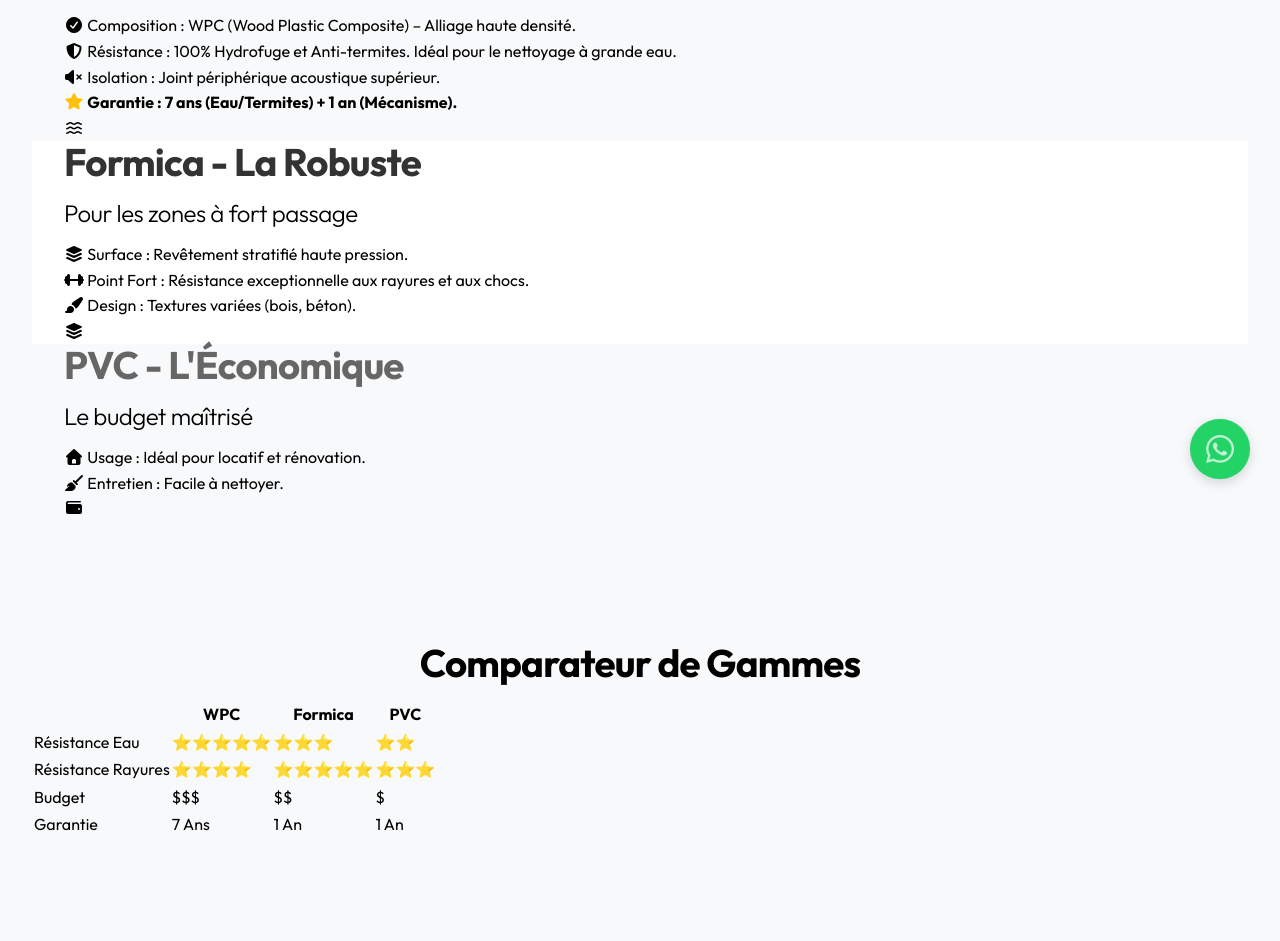
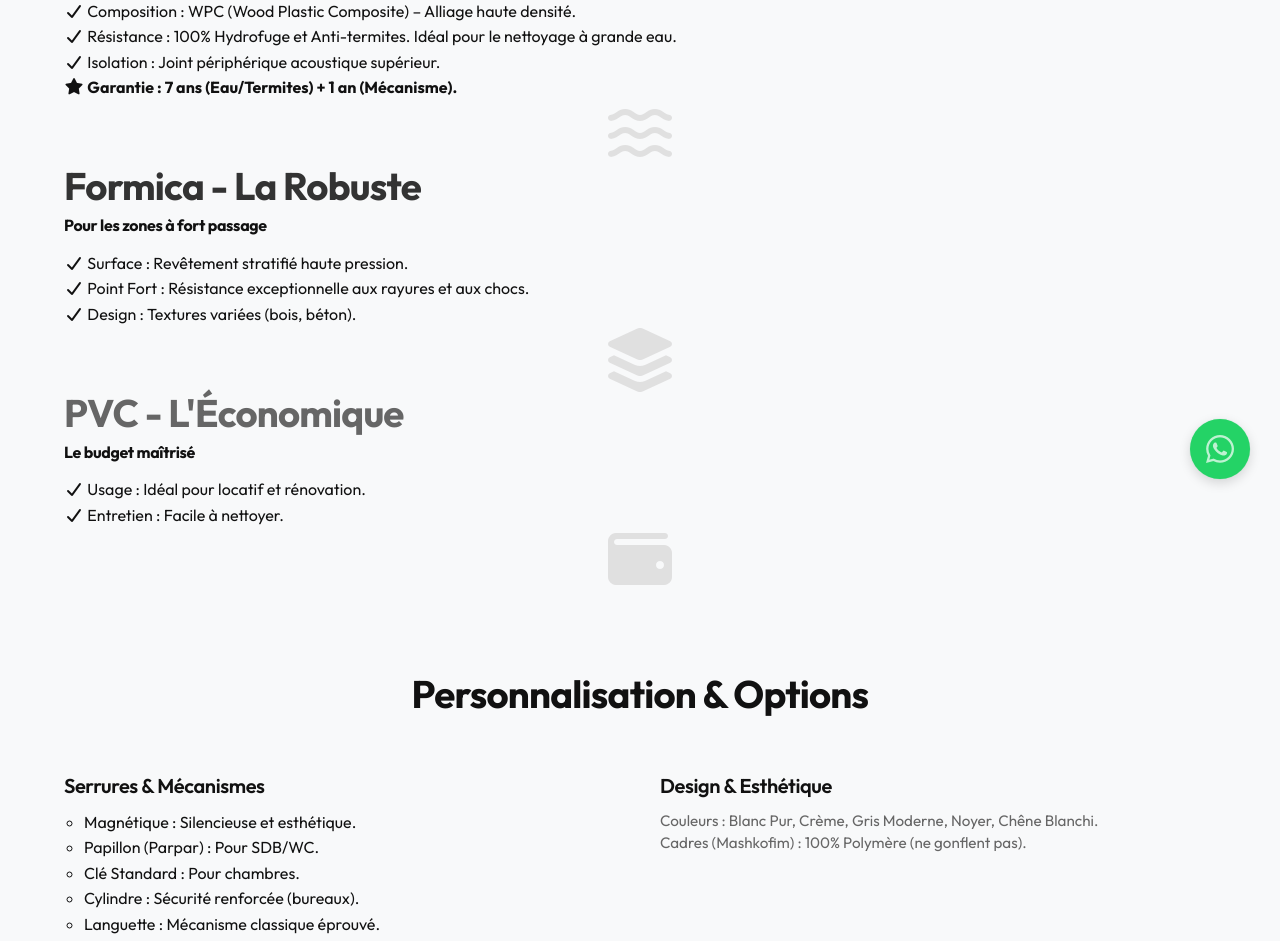
Before and after one commit to yankele13-cmyk/gad-doors-pro, a Next.js app: page /products-range in a window 1280 px wide. Shown: the part 291-1232 px from the top of the page. Built offline with nearby package versions, Linux system fonts and the light colour scheme.

Commit message:
Revert "Redesign Products Range page with Immersive Sections"
This reverts commit 11c3ad7de35822ac2441cc7a4584100054d81d0b.

```diff
--- a/src/app/globals.css
+++ b/src/app/globals.css
@@ -23,6 +23,18 @@
 :root {
   /* Palette - Minimalist & Premium */
   --bg-body: #f8f9fa;
+  --bg-surface: #ffffff;
+  --text-main: #111111;
+  --text-muted: #666666;
+  --accent-color: #d4af37;
+  --accent-hover: #b4942b;
+
+  /* Spacing & Layout */
+  --container-width: 1400px;
+  /* Wider for modern feel */
+  --header-height: 80px;
+  --radius-sm: 8px;
+  --radius-md: 16px;
   --radius-lg: 24px;
 
   /* Effects */
--- a/src/app/products-range/page.js
+++ b/src/app/products-range/page.js
@@ -14,136 +14,121 @@
           <p className="section-subtitle-modern">{t('hero_subtitle')}</p>
         </div>
 
-        {/* WPC Section */}
-        <section className="range-section">
-          <div className="container">
-            <div className="range-content">
-              <div className="range-text">
-                <h2 style={{ color: 'var(--accent-color)', marginBottom: '1rem' }}>{t('wpc_title')}</h2>
-                <h4 className="mb-4" style={{ fontSize: '1.5rem', fontWeight: 300 }}>{t('wpc_subtitle')}</h4>
-                <ul className="range-features">
-                  <li><i className="fas fa-check-circle"></i> {t('wpc_comp')}</li>
-                  <li><i className="fas fa-shield-alt"></i> {t('wpc_resist')}</li>
-                  <li><i className="fas fa-volume-mute"></i> {t('wpc_iso')}</li>
-                  <li><i className="fas fa-star" style={{ color: '#ffc107' }}></i> <strong>{t('wpc_warranty')}</strong></li>
-                </ul>
-              </div>
-              <div className="range-visual">
-                <i className="fas fa-water"></i>
-              </div>
+        {/* Detailed Ranges */}
+        <div className="container" style={{ marginBottom: '80px' }}>
+          {/* WPC */}
+          <div className="premium-card mb-5" style={{ flexDirection: 'row', flexWrap: 'wrap', alignItems: 'flex-start' }}>
+            <div style={{ flex: '1 1 300px', paddingInlineEnd: '20px' }}>
+              <h2 style={{ color: 'var(--accent-color)', marginBottom: '10px' }}>{t('wpc_title')}</h2>
+              <h4 className="mb-3">{t('wpc_subtitle')}</h4>
+              <ul style={{ listStyle: 'none', padding: 0 }}>
+                <li className="mb-2"><i className="fas fa-check text-success me-2"></i> {t('wpc_comp')}</li>
+                <li className="mb-2"><i className="fas fa-check text-success me-2"></i> {t('wpc_resist')}</li>
+                <li className="mb-2"><i className="fas fa-check text-success me-2"></i> {t('wpc_iso')}</li>
+                <li className="mb-2"><i className="fas fa-star text-warning me-2"></i> <strong>{t('wpc_warranty')}</strong></li>
+              </ul>
+            </div>
+            <div style={{ flex: '0 0 100px', display: 'flex', justifyContent: 'center', alignItems: 'center' }}>
+               <i className="fas fa-water" style={{ fontSize: '4rem', color: '#e0e0e0' }}></i>
             </div>
           </div>
-        </section>
 
-        {/* Formica Section */}
-        <section className="range-section" style={{ background: '#fff' }}>
-          <div className="container">
-            <div className="range-content">
-              <div className="range-text">
-                <h2 style={{ color: '#333', marginBottom: '1rem' }}>{t('formica_title')}</h2>
-                <h4 className="mb-4" style={{ fontSize: '1.5rem', fontWeight: 300 }}>{t('formica_subtitle')}</h4>
-                <ul className="range-features">
-                  <li><i className="fas fa-layer-group"></i> {t('formica_comp')}</li>
-                  <li><i className="fas fa-dumbbell"></i> {t('formica_resist')}</li>
-                  <li><i className="fas fa-paint-brush"></i> {t('formica_design')}</li>
-                </ul>
-              </div>
-              <div className="range-visual">
-                <i className="fas fa-layer-group"></i>
-              </div>
+          {/* Formica */}
+          <div className="premium-card mb-5" style={{ flexDirection: 'row', flexWrap: 'wrap', alignItems: 'flex-start' }}>
+            <div style={{ flex: '1 1 300px', paddingInlineEnd: '20px' }}>
+              <h2 style={{ color: '#333', marginBottom: '10px' }}>{t('formica_title')}</h2>
+              <h4 className="mb-3">{t('formica_subtitle')}</h4>
+              <ul style={{ listStyle: 'none', padding: 0 }}>
+                <li className="mb-2"><i className="fas fa-check text-success me-2"></i> {t('formica_comp')}</li>
+                <li className="mb-2"><i className="fas fa-check text-success me-2"></i> {t('formica_resist')}</li>
+                <li className="mb-2"><i className="fas fa-check text-success me-2"></i> {t('formica_design')}</li>
+              </ul>
+            </div>
+            <div style={{ flex: '0 0 100px', display: 'flex', justifyContent: 'center', alignItems: 'center' }}>
+               <i className="fas fa-layer-group" style={{ fontSize: '4rem', color: '#e0e0e0' }}></i>
             </div>
           </div>
-        </section>
 
-        {/* PVC Section */}
-        <section className="range-section">
-          <div className="container">
-            <div className="range-content">
-              <div className="range-text">
-                <h2 style={{ color: '#666', marginBottom: '1rem' }}>{t('pvc_title')}</h2>
-                <h4 className="mb-4" style={{ fontSize: '1.5rem', fontWeight: 300 }}>{t('pvc_subtitle')}</h4>
-                <ul className="range-features">
-                  <li><i className="fas fa-home"></i> {t('pvc_usage')}</li>
-                  <li><i className="fas fa-broom"></i> {t('pvc_maint')}</li>
-                </ul>
-              </div>
-              <div className="range-visual">
-                <i className="fas fa-wallet"></i>
-              </div>
+          {/* PVC */}
+          <div className="premium-card" style={{ flexDirection: 'row', flexWrap: 'wrap', alignItems: 'flex-start' }}>
+            <div style={{ flex: '1 1 300px', paddingInlineEnd: '20px' }}>
+              <h2 style={{ color: '#666', marginBottom: '10px' }}>{t('pvc_title')}</h2>
+              <h4 className="mb-3">{t('pvc_subtitle')}</h4>
+              <ul style={{ listStyle: 'none', padding: 0 }}>
+                <li className="mb-2"><i className="fas fa-check text-success me-2"></i> {t('pvc_usage')}</li>
+                <li className="mb-2"><i className="fas fa-check text-success me-2"></i> {t('pvc_maint')}</li>
+              </ul>
+            </div>
+            <div style={{ flex: '0 0 100px', display: 'flex', justifyContent: 'center', alignItems: 'center' }}>
+               <i className="fas fa-wallet" style={{ fontSize: '4rem', color: '#e0e0e0' }}></i>
             </div>
           </div>
-        </section>
+        </div>
+
+        {/* Technical Options */}
+        <div className="container mb-5">
+            <h2 className="text-center mb-4">{t('tech_title')}</h2>
+            <div className="product-grid">
+                <div className="premium-card">
+                    <h3>{t('tech_locks_title')}</h3>
+                    <ul style={{ listStyle: 'circle', paddingInlineStart: '20px' }}>
+                        <li>{t('lock_mag')}</li>
+                        <li>{t('lock_butterfly')}</li>
+                        <li>{t('lock_key')}</li>
+                        <li>{t('lock_cyl')}</li>
+                        <li>{t('lock_lang')}</li>
+                    </ul>
+                </div>
+                <div className="premium-card">
+                    <h3>{t('tech_design_title')}</h3>
+                    <p>{t('colors_avail')}</p>
+                    <p>{t('frames_desc')}</p>
+                </div>
+            </div>
+        </div>
 
         {/* Comparator Table */}
-        <div className="container section-padding">
-          <h2 className="text-center mb-5">{t('comp_title')}</h2>
-          <div className="comparator-wrapper">
-            <table className="comparator-table">
+        <div className="container">
+          <h2 className="text-center mb-4">{t('comp_title')}</h2>
+          <div style={{ overflowX: 'auto' }}>
+            <table style={{ width: '100%', borderCollapse: 'collapse', background: 'white', borderRadius: '8px', overflow: 'hidden', boxShadow: '0 4px 6px rgba(0,0,0,0.05)' }}>
               <thead>
-                <tr>
-                  <th></th>
-                  <th style={{ color: 'var(--accent-color)' }}>WPC</th>
-                  <th>Formica</th>
-                  <th>PVC</th>
+                <tr style={{ background: '#f8f9fa', borderBottom: '2px solid #eee' }}>
+                  <th style={{ padding: '15px', textAlign: 'start' }}></th>
+                  <th style={{ padding: '15px', textAlign: 'center', color: 'var(--accent-color)' }}>WPC</th>
+                  <th style={{ padding: '15px', textAlign: 'center' }}>Formica</th>
+                  <th style={{ padding: '15px', textAlign: 'center' }}>PVC</th>
                 </tr>
               </thead>
               <tbody>
-                <tr>
-                  <td>{t('comp_water')}</td>
-                  <td>⭐⭐⭐⭐⭐</td>
-                  <td>⭐⭐⭐</td>
-                  <td>⭐⭐</td>
+                <tr style={{ borderBottom: '1px solid #eee' }}>
+                  <td style={{ padding: '15px', fontWeight: 'bold' }}>{t('comp_water')}</td>
+                  <td style={{ padding: '15px', textAlign: 'center' }}>⭐⭐⭐⭐⭐</td>
+                  <td style={{ padding: '15px', textAlign: 'center' }}>⭐⭐⭐</td>
+                  <td style={{ padding: '15px', textAlign: 'center' }}>⭐⭐</td>
                 </tr>
-                <tr>
-                  <td>{t('comp_scratch')}</td>
-                  <td>⭐⭐⭐⭐</td>
-                  <td>⭐⭐⭐⭐⭐</td>
-                  <td>⭐⭐⭐</td>
+                <tr style={{ borderBottom: '1px solid #eee' }}>
+                  <td style={{ padding: '15px', fontWeight: 'bold' }}>{t('comp_scratch')}</td>
+                  <td style={{ padding: '15px', textAlign: 'center' }}>⭐⭐⭐⭐</td>
+                  <td style={{ padding: '15px', textAlign: 'center' }}>⭐⭐⭐⭐⭐</td>
+                  <td style={{ padding: '15px', textAlign: 'center' }}>⭐⭐⭐</td>
                 </tr>
-                <tr>
-                  <td>{t('comp_price')}</td>
-                  <td>$$$</td>
-                  <td>$$</td>
-                  <td>$</td>
+                <tr style={{ borderBottom: '1px solid #eee' }}>
+                  <td style={{ padding: '15px', fontWeight: 'bold' }}>{t('comp_price')}</td>
+                  <td style={{ padding: '15px', textAlign: 'center' }}>$$$</td>
+                  <td style={{ padding: '15px', textAlign: 'center' }}>$$</td>
+                  <td style={{ padding: '15px', textAlign: 'center' }}>$</td>
                 </tr>
-                <tr>
-                  <td>{t('comp_warranty')}</td>
-                  <td>7 Ans</td>
-                  <td>1 An</td>
-                  <td>1 An</td>
+                 <tr>
+                  <td style={{ padding: '15px', fontWeight: 'bold' }}>{t('comp_warranty')}</td>
+                  <td style={{ padding: '15px', textAlign: 'center' }}>7 Ans</td>
+                  <td style={{ padding: '15px', textAlign: 'center' }}>1 An</td>
+                  <td style={{ padding: '15px', textAlign: 'center' }}>1 An</td>
                 </tr>
               </tbody>
             </table>
           </div>
         </div>
-
-        {/* Technical Options */}
-        <div className="container mb-5">
-            <h2 className="text-center mb-5">{t('tech_title')}</h2>
-            <div className="tech-grid">
-                <div className="tech-card">
-                    <div className="feature-icon-circle" style={{ margin: '0 0 1.5rem' }}>
-                        <i className="fas fa-lock"></i>
-                    </div>
-                    <h3>{t('tech_locks_title')}</h3>
-                    <ul style={{ listStyle: 'none', padding: 0, marginTop: '1rem' }}>
-                        <li className="mb-2"><i className="fas fa-check text-success me-2"></i> {t('lock_mag')}</li>
-                        <li className="mb-2"><i className="fas fa-check text-success me-2"></i> {t('lock_butterfly')}</li>
-                        <li className="mb-2"><i className="fas fa-check text-success me-2"></i> {t('lock_key')}</li>
-                        <li className="mb-2"><i className="fas fa-check text-success me-2"></i> {t('lock_cyl')}</li>
-                        <li className="mb-2"><i className="fas fa-check text-success me-2"></i> {t('lock_lang')}</li>
-                    </ul>
-                </div>
-                <div className="tech-card">
-                    <div className="feature-icon-circle" style={{ margin: '0 0 1.5rem' }}>
-                        <i className="fas fa-palette"></i>
-                    </div>
-                    <h3>{t('tech_design_title')}</h3>
-                    <p className="mb-3">{t('colors_avail')}</p>
-                    <p>{t('frames_desc')}</p>
-                </div>
-            </div>
-        </div>
       </PageSection>
     </main>
   );
```
